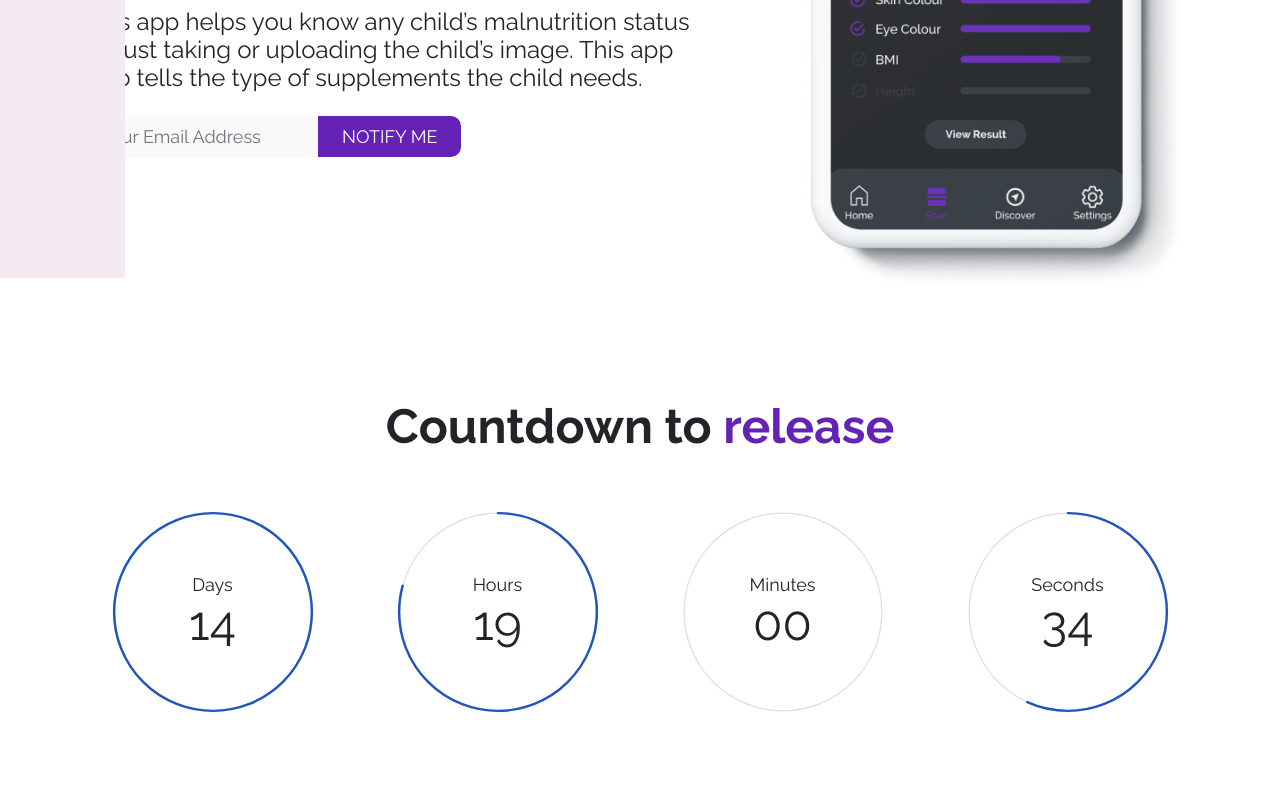
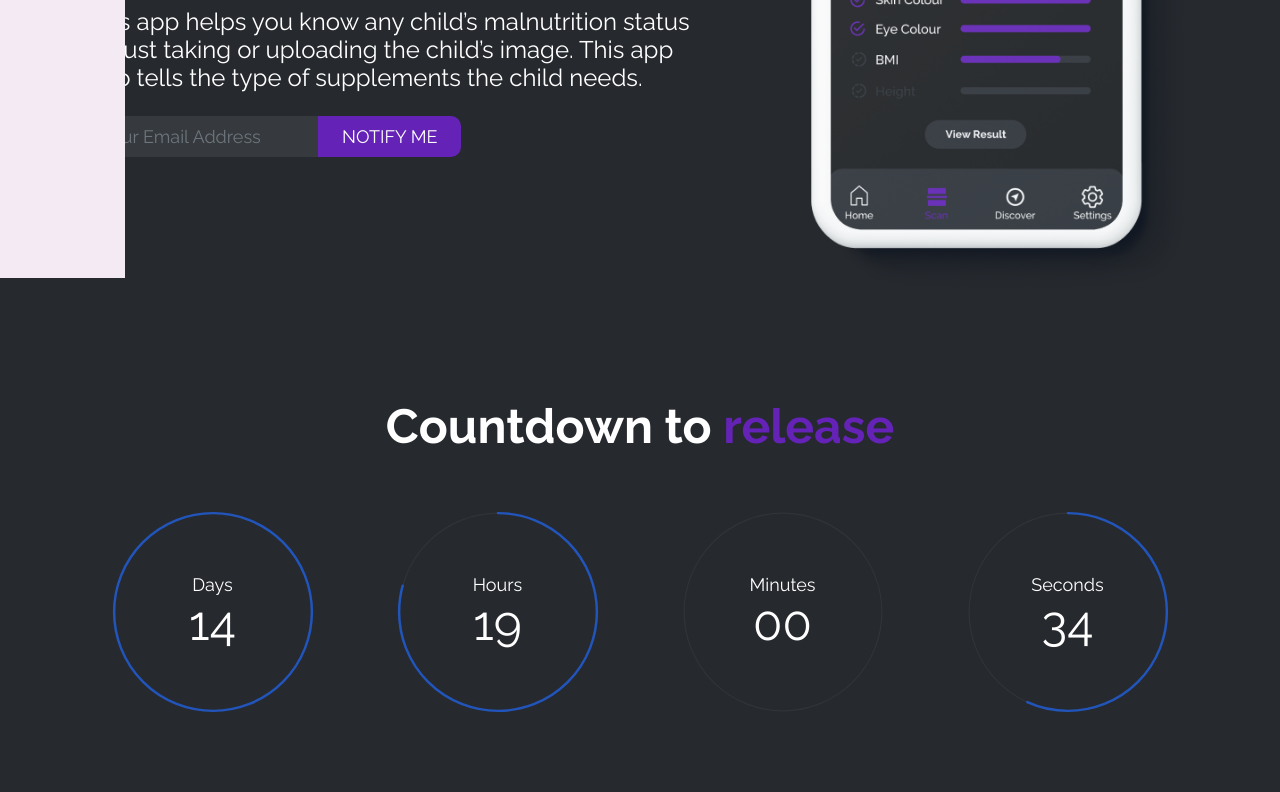
Before and after one commit to jbrit/Creative-Coming-Soon, a plain HTML site: page index.html in a window 1280 px wide. Shown: the part 522-1314 px from the top of the page. Drawn offline with nearby package versions, Linux system fonts and the light colour scheme.

Commit message:
Dark Theme Config

```diff
--- a/assets/css/style.css
+++ b/assets/css/style.css
@@ -9,6 +9,13 @@
   margin: 0;
   box-sizing: border-box;
   font-family: "Raleway", sans-serif;
+}
+body[data-theme="dark"] {
+  background-color: #26292e;
+  color: #fff;
+}
+body[data-theme="dark"] path.baseline {
+  stroke: #303338;
 }
 /* Loader Style */
 .lds-ripple {
--- a/index.html
+++ b/index.html
@@ -30,7 +30,7 @@
     <link rel="stylesheet" type="text/css" href="./assets/css/style.css" />
     <link rel="stylesheet" href="./assets/css/responsive.css" />
   </head>
-  <body>
+  <body data-theme="dark">
     <div
       style="
         position: fixed;
```
